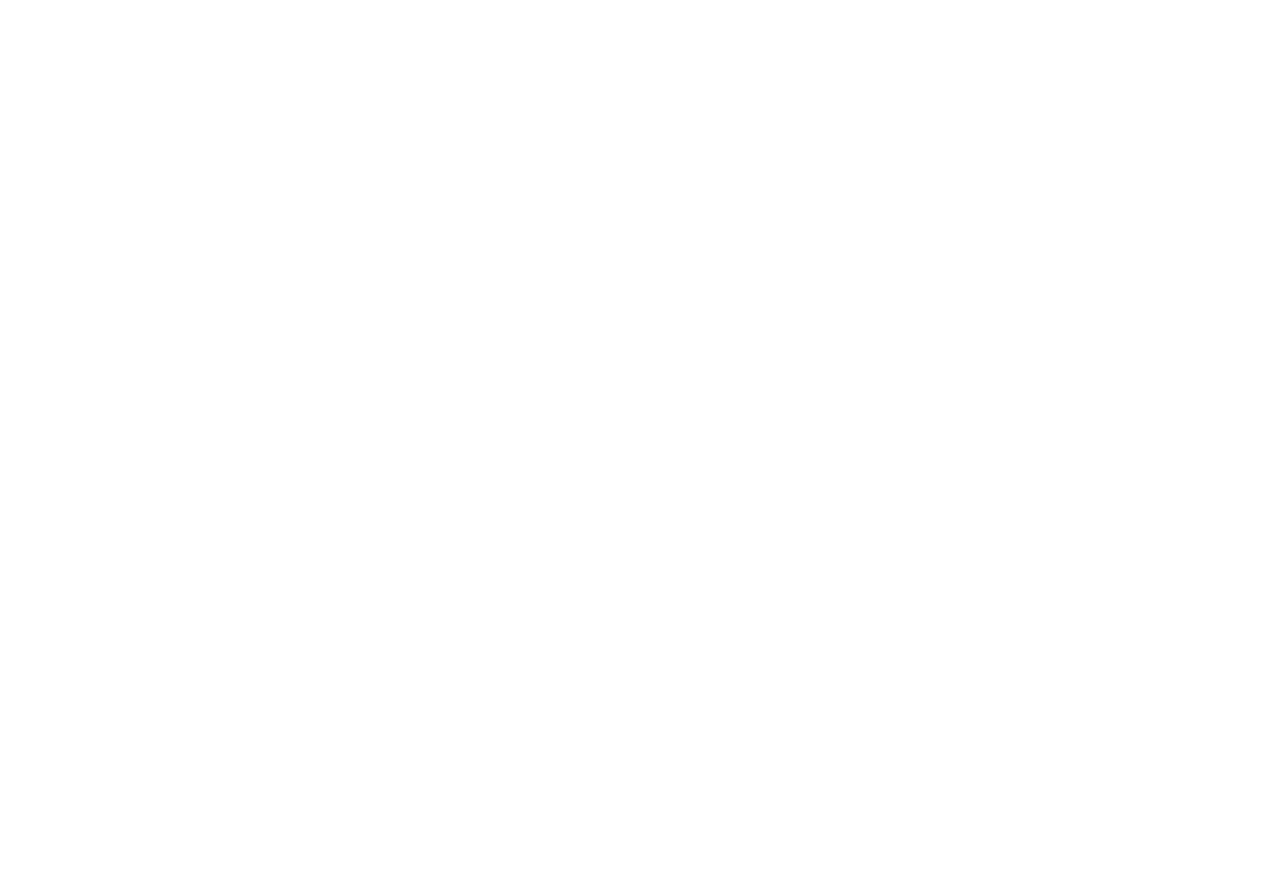
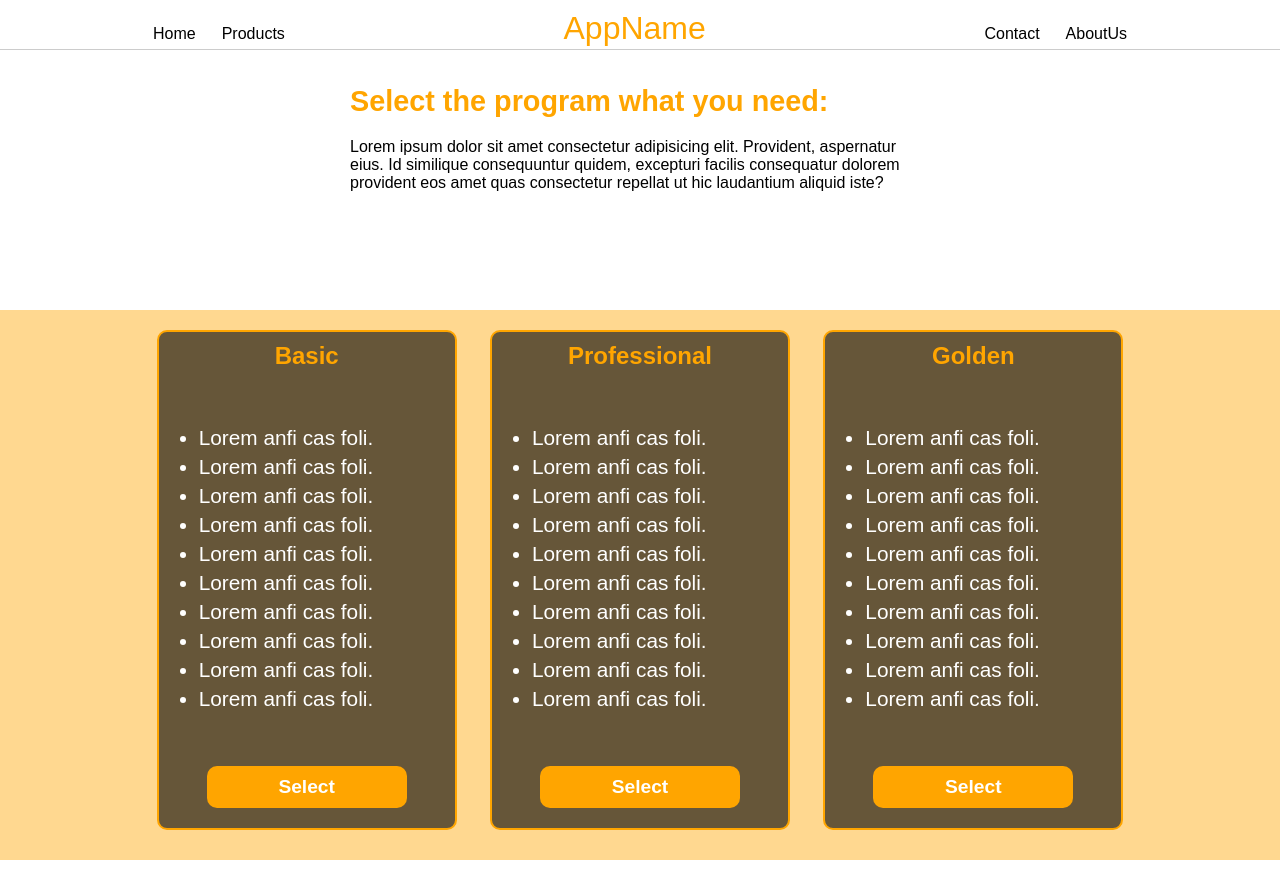
Before and after one commit to ocb-dev-04/business.example.pages, a plain HTML site: page products.html in a window 1280 px wide. Before the commit the page ends 800 px from the top, so only its background shows below. Drawn offline with Linux system fonts and the light colour scheme.

Commit message:
*Add products page

```diff
--- a/css/contact.css
+++ b/css/contact.css
@@ -0,0 +1,5 @@
+section{
+    width: 100%;
+    height: 100vh;
+    background-image: url(../src/img/contact_us.png);
+}
--- a/css/global.css
+++ b/css/global.css
@@ -22,6 +22,8 @@ header, footer{
     width: 95%;
     min-width: 650px;
     max-width: 1000px;
+
+    /* border: 1px solid; */
 }
 
 .wrap_p{
@@ -50,7 +52,7 @@ header, footer{
 
 .bgi{
     background-repeat: no-repeat;
-    background-position: center;
+    /* background-position: center; */
     background-size: cover;
 }
 
--- a/css/products.css
+++ b/css/products.css
@@ -0,0 +1,91 @@
+section{
+    width: 100%;
+    height: auto;
+}
+
+/* ------------------------------------- intro area ------------------------------------- */
+
+.intro{
+    width: 100%;
+    height: 200px;
+
+    margin: 30px auto;
+}
+
+.intro *{
+    display: block;
+
+    width: 600px;
+    padding: 5px 10px;
+    margin: 10px auto;
+}
+
+.intro h1{
+    font-size: 1.8em;
+    color: orange;
+}
+
+
+/* ------------------------------------- product list area ------------------------------------- */
+
+.produts_list{
+    width: 100%;
+    height: 550px;
+
+    margin-bottom: 10px;
+    /* background-image: url(../src/img/container_3.jpg); */
+    background-color: rgba(255, 166, 0, 0.435);
+}
+
+.product_container{
+    width: 300px;
+    height: 500px;
+    margin-top: 20px;
+
+    border: 2px solid orange;
+    border-radius: 10px;
+    background-color: rgba(0,0,0,.6);
+    transition: .5s;
+    display: flex;
+    justify-content: space-between;
+    flex-direction: column;
+}
+
+.product_container:hover{
+    background-color: rgba(0,0,0,.9);
+}
+
+.product_container h2{
+    display: block;
+    text-align: center;
+    color: orange;
+    margin-top: 10px;
+}
+
+.product_container ul{
+    display: block;
+    width: 270px;
+    margin-top: 20px;
+    margin-left: 40px;
+}
+
+.product_container ul li{
+    color: #fff;
+    font-size: 1.3em;
+    margin-top: 5px;
+}
+
+.product_container a{
+    display: block;
+    width: 200px;
+    margin: 20px auto;
+    padding: 10px 20px;
+
+    text-align: center;
+    text-decoration: none;
+    font-size: 1.2em;
+    font-weight: bold;
+    color: #fff;
+    background-color: orange;
+    border-radius: 10px;
+}
--- a/products.html
+++ b/products.html
@@ -4,7 +4,7 @@
     <meta charset="UTF-8">
     <meta name="viewport" content="width=device-width, initial-scale=1.0">
     <meta http-equiv="X-UA-Compatible" content="ie=edge">
-    <title>AppName - Prodcuts</title>
+    <title>AppName - Products</title>
 
     <!-- global styles -->
     <link rel="stylesheet" href="./css/global.css">
@@ -13,6 +13,104 @@
 </head>
 <body>
 
+<header>
+    <div class="wrap between">
+        <div class="home_produts">
+            <a href="index.html">Home</a>
+            <a href="products.html">Products</a>
+        </div>
+
+        <div class="app_name">
+            <a href="index.html">AppName</a>
+        </div>
+
+        <div class="contact_about">
+            <a href="contact.html">Contact</a>
+            <a href="about_us.html">AboutUs</a>
+        </div>
+    </div>
+</header>
+
+<section>
+        <div class="intro">
+            <h1>Select the program what you need:</h1>
+            <p>
+                Lorem ipsum dolor sit amet consectetur adipisicing elit. Provident, aspernatur eius. Id similique consequuntur quidem, excepturi facilis consequatur dolorem provident eos amet quas consectetur repellat ut hic laudantium aliquid iste?
+            </p>
+        </div>
+
+        <div class="produts_list around bgi">
+            <div class="wrap around">
+                <div class="product_container">
+                    <div class="title">
+                            <h2>Basic</h2>
+                    </div>
+                    <div class="list">
+                            <ul>
+                                    <li>Lorem anfi cas foli.</li>
+                                    <li>Lorem anfi cas foli.</li>
+                                    <li>Lorem anfi cas foli.</li>
+                                    <li>Lorem anfi cas foli.</li>
+                                    <li>Lorem anfi cas foli.</li>
+                                    <li>Lorem anfi cas foli.</li>
+                                    <li>Lorem anfi cas foli.</li>
+                                    <li>Lorem anfi cas foli.</li>
+                                    <li>Lorem anfi cas foli.</li>
+                                    <li>Lorem anfi cas foli.</li>
+                                </ul>
+                    </div>
+                    <div class="submit">
+                        <a href="#" onclick="showAlertWithSelect()">Select</a>
+                    </div>
+                </div>
+                <div class="product_container">
+                    <div class="title">
+                            <h2>Professional</h2>
+                    </div>
+                    <div class="list">
+                            <ul>
+                                    <li>Lorem anfi cas foli.</li>
+                                    <li>Lorem anfi cas foli.</li>
+                                    <li>Lorem anfi cas foli.</li>
+                                    <li>Lorem anfi cas foli.</li>
+                                    <li>Lorem anfi cas foli.</li>
+                                    <li>Lorem anfi cas foli.</li>
+                                    <li>Lorem anfi cas foli.</li>
+                                    <li>Lorem anfi cas foli.</li>
+                                    <li>Lorem anfi cas foli.</li>
+                                    <li>Lorem anfi cas foli.</li>
+                                </ul>
+                    </div>
+                    <div class="submit">
+                        <a href="#" onclick="showAlertWithSelect()">Select</a>
+                    </div>
+                </div>
+                <div class="product_container">
+                    <div class="title">
+                            <h2>Golden</h2>
+                    </div>
+                    <div class="list">
+                            <ul>
+                                    <li>Lorem anfi cas foli.</li>
+                                    <li>Lorem anfi cas foli.</li>
+                                    <li>Lorem anfi cas foli.</li>
+                                    <li>Lorem anfi cas foli.</li>
+                                    <li>Lorem anfi cas foli.</li>
+                                    <li>Lorem anfi cas foli.</li>
+                                    <li>Lorem anfi cas foli.</li>
+                                    <li>Lorem anfi cas foli.</li>
+                                    <li>Lorem anfi cas foli.</li>
+                                    <li>Lorem anfi cas foli.</li>
+                                </ul>
+                    </div>
+                    <div class="submit">
+                        <a href="#" onclick="showAlertWithSelect()">Select</a>
+                    </div>
+                </div>
+            </div>
+        </div>
+    </div>
+</section>
 
     <script src="./js/main.js"></script>
 </body>
```
Also changed, not shown: about_us.html (+17 -0 lines), contact.html (+21 -0 lines), index.html (+0 -1 lines), src/img/about_us.jpg (added), src/img/contact_us.png (added).
